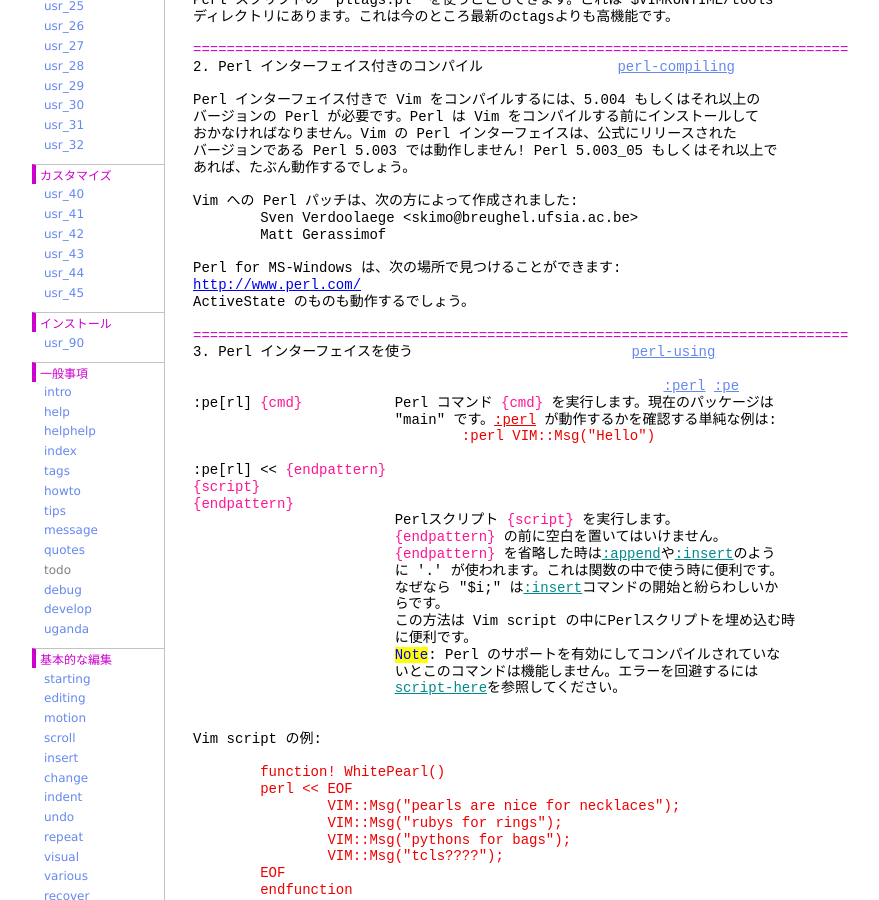
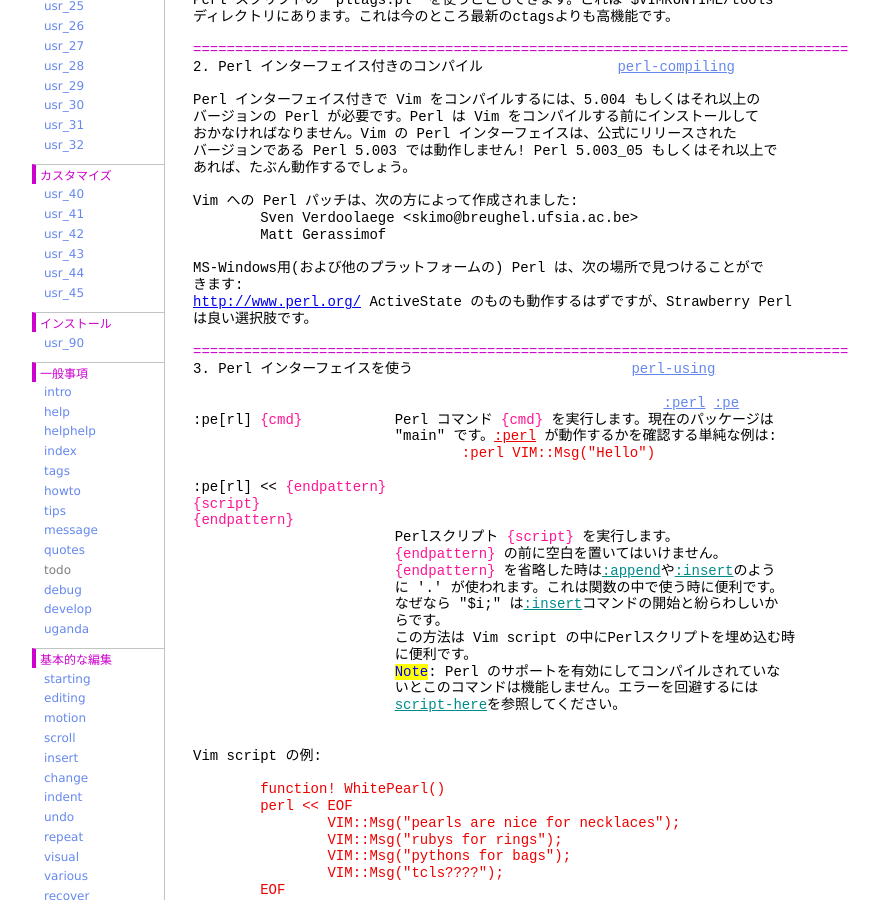
Before and after one commit to vim-jp/vimdoc-ja, a Jekyll site: the page built from if_perl.html, in a window 1280 px wide and 900 px high, scrolled down 745 px. Shown: the whole window, without its empty margins (208-1087 px from the left). Built offline with Jekyll 4.4.1, drawn with Linux system fonts in a browser that asks for light colours; nearby versions of some CDN libraries; comment, search, counter and statistics services are not loaded.

Commit message:
Generated by Travis JOB 1343.1
https://travis-ci.org/vim-jp/vimdoc-ja-working/builds/449175242

```diff
--- a/if_perl.html
+++ b/if_perl.html
@@ -50,9 +50,10 @@
 &nbsp;&nbsp;&nbsp;&nbsp;&nbsp;&nbsp;&nbsp;&nbsp;Sven Verdoolaege &lt;skimo@breughel.ufsia.ac.be&gt;<br>
 &nbsp;&nbsp;&nbsp;&nbsp;&nbsp;&nbsp;&nbsp;&nbsp;Matt Gerassimof<br>
 <br>
-Perl for MS-Windows は、次の場所で見つけることができます:<br>
-<span class="Constant"><a href="http://www.perl.com/">http://www.perl.com/</a></span><br>
-ActiveState のものも動作するでしょう。<br>
+MS-Windows用(および他のプラットフォームの) Perl は、次の場所で見つけることがで<br>
+きます:<br>
+<span class="Constant"><a href="http://www.perl.org/">http://www.perl.org/</a></span>&nbsp;ActiveState のものも動作するはずですが、Strawberry Perl<br>
+は良い選択肢です。<br>
 <br>
 <span class="PreProc">==============================================================================</span><br>
 3. Perl インターフェイスを使う&nbsp;&nbsp;&nbsp;&nbsp;&nbsp;&nbsp;&nbsp;&nbsp;&nbsp;&nbsp;&nbsp;&nbsp;&nbsp;&nbsp;&nbsp;&nbsp;&nbsp;&nbsp;&nbsp;&nbsp;&nbsp;&nbsp;&nbsp;&nbsp;&nbsp;&nbsp;<a class="Constant" href="if_perl.html#perl-using" name="perl-using">perl-using</a><br>
```
